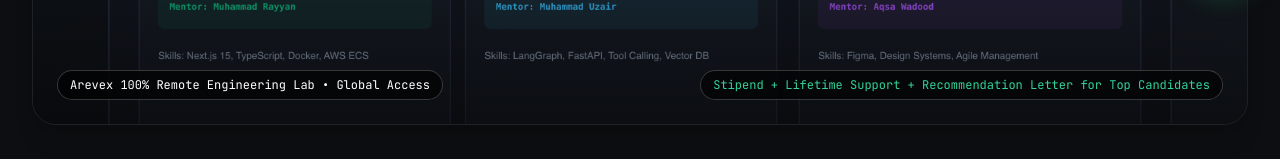
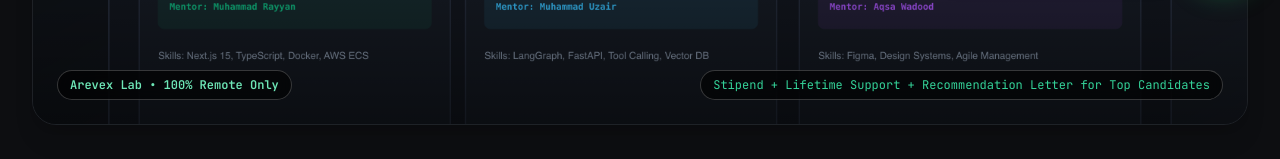
Before and after one commit to rayyankhan-devops/aravex-tech-studio, a Next.js app: page /internships in a window 1280 px wide. Shown: the part 793-952 px from the top of the page. Built offline with nearby package versions, Linux system fonts and the light colour scheme; no server answers.

Commit message:
feat(internships): update studio badge to Arevex Lab • 100% Remote Only and streamline global remote placeholders

```diff
--- a/src/app/about/page.tsx
+++ b/src/app/about/page.tsx
@@ -98,7 +98,7 @@ export default function AboutPage() {
                 </div>
                 <div className="pt-4 border-t border-gray-200 dark:border-graphite/30 w-full flex items-center justify-between text-xs font-mono text-gray-600 dark:text-slate-300">
                   <span>AREVEX LEADERSHIP</span>
-                  <span>Karachi & Global</span>
+                  <span>100% Remote &amp; Global</span>
                 </div>
               </Card>
             ))}
--- a/src/app/internships/page.tsx
+++ b/src/app/internships/page.tsx
@@ -94,8 +94,8 @@ export default function InternshipsPage() {
             />
             <div className="absolute inset-0 bg-gradient-to-t from-black/50 via-transparent to-transparent" />
             <div className="absolute bottom-6 left-6 right-6 flex items-center justify-between text-white text-xs font-mono">
-              <span className="px-3 py-1.5 rounded-full bg-black/60 backdrop-blur-md border border-white/20">
-                Arevex 100% Remote Engineering Lab • Global Access
+              <span className="px-3 py-1.5 rounded-full bg-black/60 backdrop-blur-md border border-white/20 font-semibold text-emerald-300">
+                Arevex Lab • 100% Remote Only
               </span>
               <span className="hidden sm:inline-block px-3 py-1.5 rounded-full bg-black/60 backdrop-blur-md border border-white/20 text-emerald-400">
                 Stipend + Lifetime Support + Recommendation Letter for Top Candidates
--- a/src/components/forms/InternshipModal.tsx
+++ b/src/components/forms/InternshipModal.tsx
@@ -33,7 +33,7 @@ export function InternshipModal({ isOpen, onClose, track }: InternshipModalProps
     name: '',
     email: '',
     phone: '',
-    city: 'Karachi, Pakistan',
+    city: '',
     education: '',
     portfolioUrl: '',
     resumeUrl: '',
@@ -230,7 +230,7 @@ export function InternshipModal({ isOpen, onClose, track }: InternshipModalProps
                         type="text"
                         name="city"
                         required
-                        placeholder="Karachi, Pakistan"
+                        placeholder="e.g. London, New York, Karachi (Anywhere Remote)"
                         value={formData.city}
                         onChange={handleChange}
                         className="w-full px-4 py-3 sm:py-3.5 rounded-xl bg-gray-50 dark:bg-charcoal-950 border border-gray-300 dark:border-graphite/70 text-gray-900 dark:text-white placeholder:text-gray-400 dark:placeholder:text-slate-400 text-base sm:text-sm font-normal focus:outline-none focus:ring-2 focus:ring-slate-500/20 focus:border-slate-500 dark:focus:border-slate-400 transition-all"
--- a/src/components/forms/ProductDemoModal.tsx
+++ b/src/components/forms/ProductDemoModal.tsx
@@ -50,7 +50,7 @@ export function ProductDemoModal({
     email: '',
     phone: '',
     company: '',
-    city: 'Karachi, Pakistan',
+    city: '',
     taxId: '',
     notes: '',
   });
@@ -451,7 +451,7 @@ export function ProductDemoModal({
                       <input
                         type="text"
                         required
-                        placeholder="Lahore, Pakistan"
+                        placeholder="e.g. Dubai, London, New York, Singapore"
                         value={formData.city}
                         onChange={(e) => setFormData({ ...formData, city: e.target.value })}
                         className="w-full px-4 py-3 sm:py-3.5 rounded-xl bg-gray-50 dark:bg-charcoal-950 border border-gray-300 dark:border-graphite/70 text-gray-900 dark:text-white placeholder:text-gray-400 dark:placeholder:text-slate-400 text-base sm:text-sm font-normal focus:outline-none focus:ring-2 focus:ring-slate-500/20 focus:border-slate-500 dark:focus:border-slate-400 transition-all"
```
